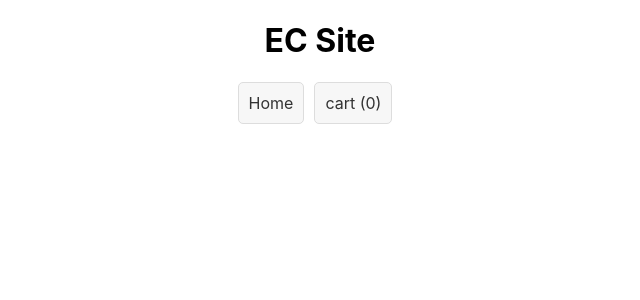
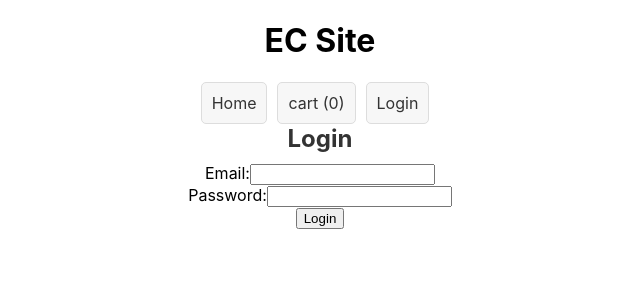
Before and after one commit to k1o0b1a9/ECsite, a React (Create React App) app in the folder ec-frontend/: page /login in a window 1280 px wide. Shown: the top 300 px of the page, without its empty margins (320-960 px from the left). Built offline with nearby package versions, Linux system fonts and the light colour scheme; no server answers.

Commit message:
ログイン機能の見た目の実装

```diff
--- a/ec-frontend/src/App.js
+++ b/ec-frontend/src/App.js
@@ -3,6 +3,7 @@ import './App.css';
 import ProductList from './ProductList';
 import Filter from './Filter';
 import cart from './cart';
+import Login from './Login';
 import { BrowserRouter as Router, Route, Routes, Link } from 'react-router-dom';
 
 function App() {
@@ -19,39 +20,21 @@ function App() {
   const [cartItems, setCartItems] = useState([]);
   const [notification, setNotification] = useState('');
   const [showNotification, setShowNotification] = useState(false);
+  const [isLoggedIn, setIsLoggedIn] = useState(false); // ログイン状態の管理
+  const [token, setToken] = useState(null);
 
   // ページ読み込み時にローカルストレージからカートのデータを読み込む
   useEffect(() => {
     const savedCartItems = localStorage.getItem('cartItems');
+    const savedToken = localStorage.getItem('token');
     if (savedCartItems) {
       setCartItems(JSON.parse(savedCartItems));
     }
+    if (savedToken) {
+      setToken(savedToken);
+      setIsLoggedIn(true);
+    }
   }, []);
-
-  useEffect(() => {
-    async function fetchProducts() {
-      try {
-        const response = await fetch('http://localhost:8080/api/products');
-        const data = await response.json();
-        const productsWithDetails = data.map(product => ({
-          ...product,
-          showDetails: false
-        }));
-        setProducts(productsWithDetails);
-        setFilteredProducts(productsWithDetails);
-        setCategories([...new Set(data.map(product => product.category))]);
-        setBrands([...new Set(data.map(product => product.brand))]);
-      } catch (error) {
-        console.error('Failed to fetch products:', error);
-      }
-    }
-
-    fetchProducts();
-  }, []);
-
-  useEffect(() => {
-    filterProducts();
-  }, [selectedFilterValue]);
 
   // カートが更新されるたびにローカルストレージに保存する
   useEffect(() => {
@@ -82,6 +65,31 @@ function App() {
 
     setFilteredProducts(filtered);
   };
+
+  useEffect(() => {
+    async function fetchProducts() {
+      try {
+        const response = await fetch('http://localhost:8080/api/products');
+        const data = await response.json();
+        const productsWithDetails = data.map(product => ({
+          ...product,
+          showDetails: false
+        }));
+        setProducts(productsWithDetails);
+        setFilteredProducts(productsWithDetails);
+        setCategories([...new Set(data.map(product => product.category))]);
+        setBrands([...new Set(data.map(product => product.brand))]);
+      } catch (error) {
+        console.error('Failed to fetch products:', error);
+      }
+    }
+
+    fetchProducts();
+  }, []);
+
+  useEffect(() => {
+    filterProducts();
+  }, [selectedFilterValue]);
 
   const handleSearch = () => {
     filterProducts();
@@ -159,6 +167,36 @@ function App() {
     setCartItems(prevCartItems => prevCartItems.filter(item => item._id !== id));
   };
 
+  // ログイン機能
+  const handleLogin = async (email, password) => {
+    try {
+      const response = await fetch('http://localhost:8080/api/auth/login', {
+        method: 'POST',
+        headers: { 'Content-Type': 'application/json' },
+        body: JSON.stringify({ email, password }),
+      });
+      const data = await response.json();
+      if (data.token) {
+        localStorage.setItem('token', data.token);
+        setToken(data.token);
+        setIsLoggedIn(true);
+        alert('Login successful');
+      } else {
+        alert('Login failed');
+      }
+    } catch (error) {
+      console.error('Error during login:', error);
+    }
+  };
+
+  // ログアウト機能
+  const handleLogout = () => {
+    localStorage.removeItem('token');
+    setToken(null);
+    setIsLoggedIn(false);
+    alert('Logged out');
+  };
+
   return (
     <Router>
       <div className="container">
@@ -166,6 +204,11 @@ function App() {
         <nav>
           <Link to="/" className="button">Home</Link>
           <Link to="/cart" className="button">cart ({cartItems.length})</Link>
+          {isLoggedIn ? (
+            <button onClick={handleLogout} className="button">Logout</button>
+          ) : (
+            <Link to="/login" className="button">Login</Link>
+          )}
         </nav>
 
         {showNotification && <div className="notification">{notification}</div>}
@@ -196,6 +239,8 @@ function App() {
             </>
           } />
           <Route path="/cart" element={<cart cartItems={cartItems} updateQuantity={updateQuantity} removeFromCart={removeFromCart} />} />
+          {/* ログインページのルート */}
+          <Route path="/login" element={<Login handleLogin={handleLogin} />} />
         </Routes>
       </div>
     </Router>
--- /dev/null
+++ b/ec-frontend/src/Login.js
@@ -0,0 +1,40 @@
+import React, { useState } from 'react';
+
+function Login({ handleLogin }) {
+  const [email, setEmail] = useState('');
+  const [password, setPassword] = useState('');
+
+  const onSubmit = (e) => {
+    e.preventDefault();
+    handleLogin(email, password);
+  };
+
+  return (
+    <div>
+      <h2>Login</h2>
+      <form onSubmit={onSubmit}>
+        <div>
+          <label>Email:</label>
+          <input
+            type="email"
+            value={email}
+            onChange={(e) => setEmail(e.target.value)}
+            required
+          />
+        </div>
+        <div>
+          <label>Password:</label>
+          <input
+            type="password"
+            value={password}
+            onChange={(e) => setPassword(e.target.value)}
+            required
+          />
+        </div>
+        <button type="submit">Login</button>
+      </form>
+    </div>
+  );
+}
+
+export default Login;
```
